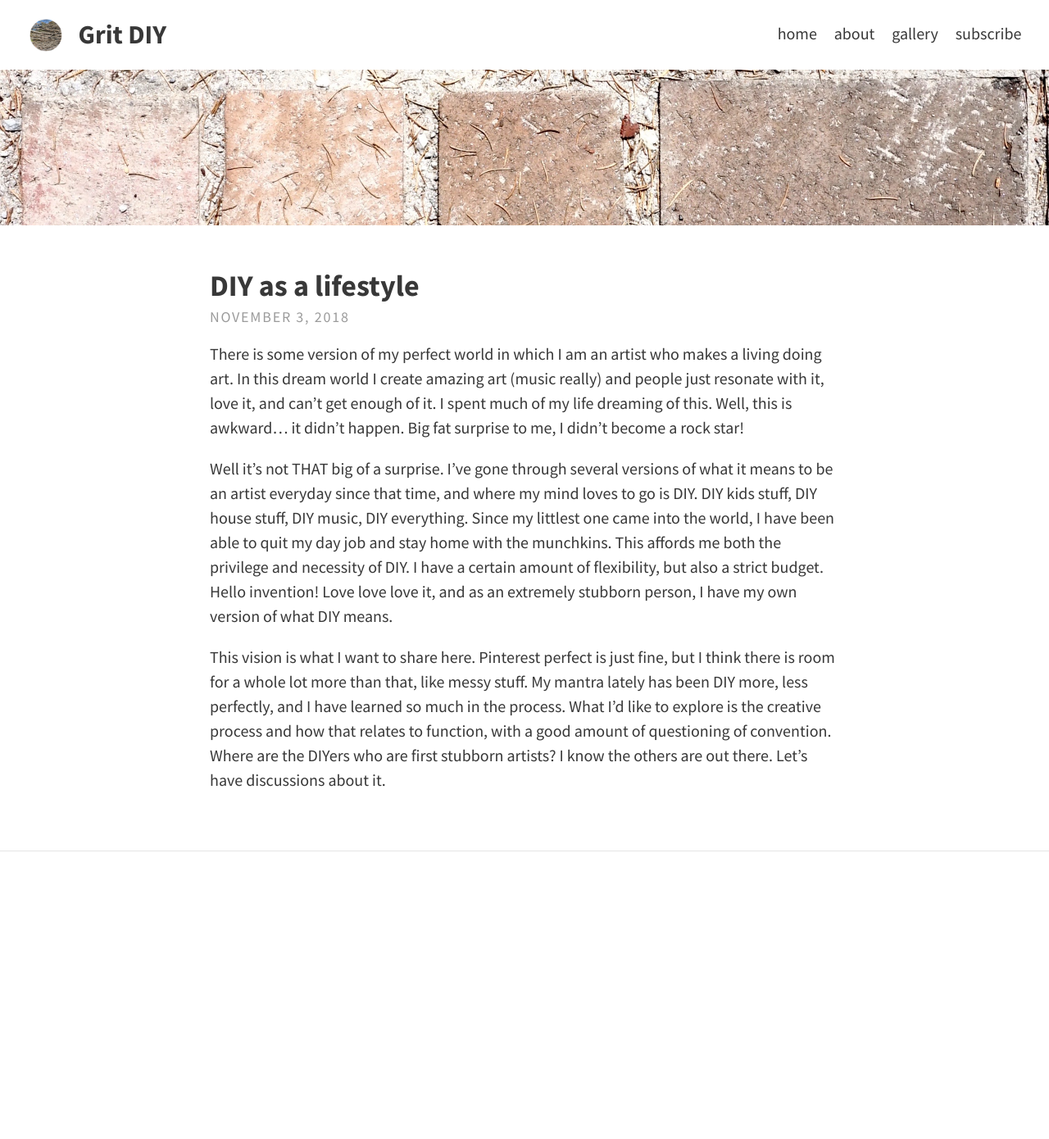
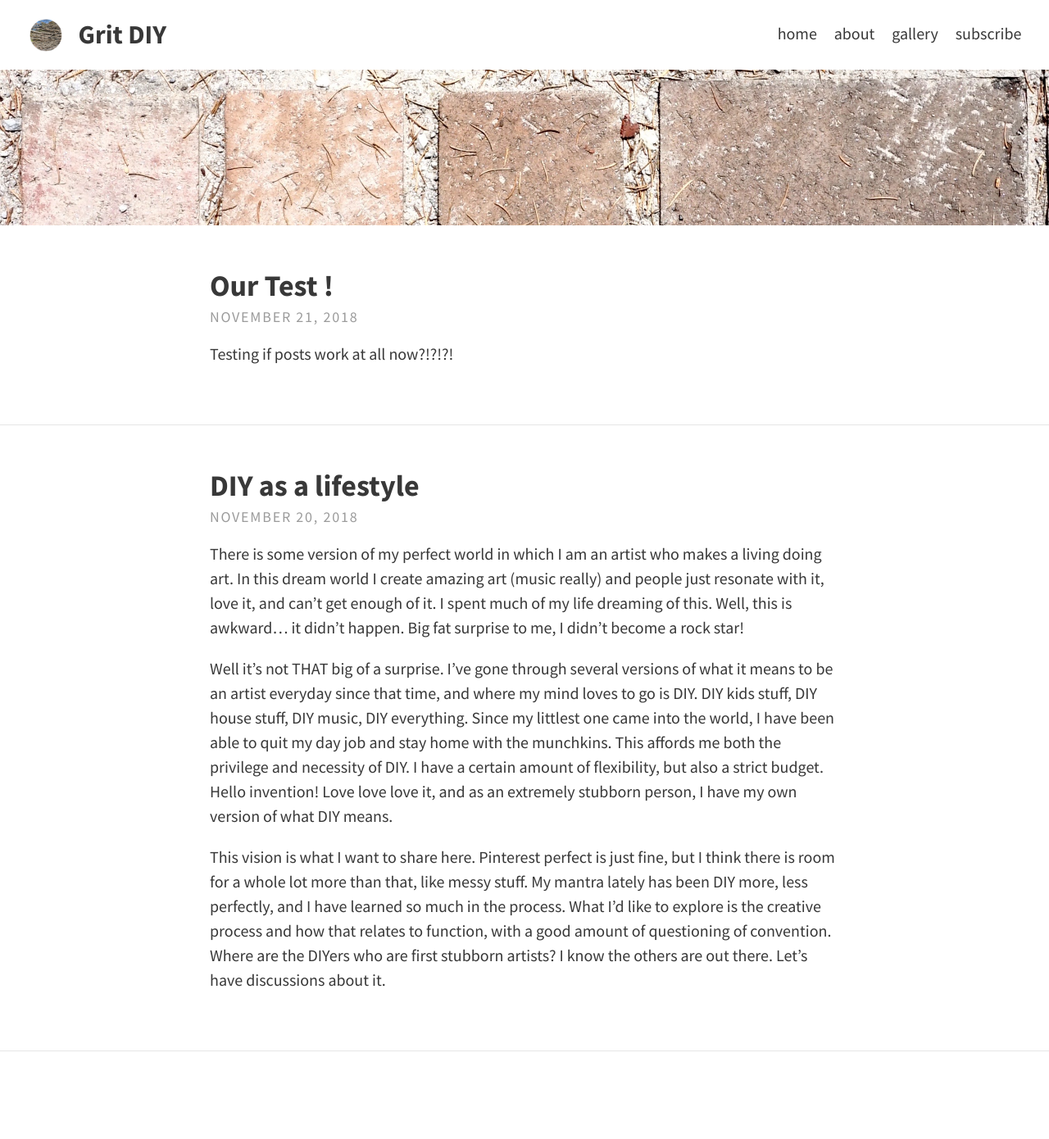
Before and after one commit to gritdiy/gritdiy.github.io, a Jekyll site: the page built from index.html, in a window 1280 px wide. Shown: the whole page at 82% size. Built offline with Jekyll 4.4.1, drawn with Linux system fonts in a browser that asks for light colours; the list of posts is cut into pages by our own code; before the commit the page ends 1146 px from its top, so only the background shows below that.

Commit message:
adds post, tweaks subscribe

```diff
--- a/_config.yml
+++ b/_config.yml
@@ -2,7 +2,7 @@
 # baseurl: "/Type-on-Strap"
 url: "https://sylhare.github.io"
 title: Grit DIY # site's title
-description: "A website with blog posts and pages" # used by search engines
+# description: "A website with blog posts and pages" # used by search engines
 
 
 # THEME-SPECIFIC CONFIGURATION
--- /dev/null
+++ b/_posts/2018-11-21-this-is-a-test-post.md
@@ -0,0 +1,6 @@
+---
+layout: post
+title: Our Test !
+excerpt_separator: <!--more-->
+---
+Testing if posts work at all now?!?!?!
```
Also changed, not shown: pages/subscribe.md (+1 -1 lines), _posts/2018-11-20-diy-as-a-lifestyle.md (renamed from _posts/2018-11-03-diy-as-a-lifestyle.md).
